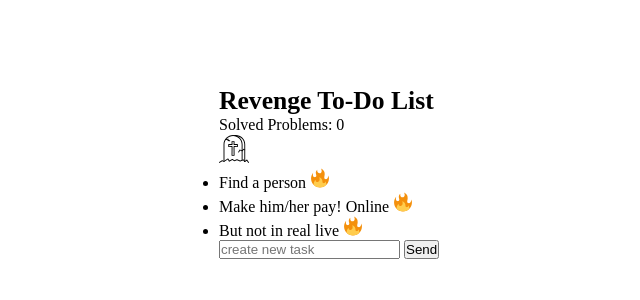
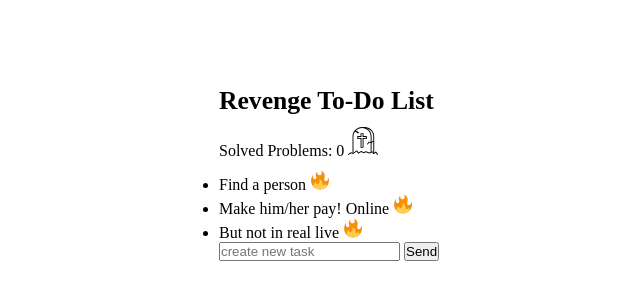
Before and after one commit to yegormalakhov/revenge_list, a plain HTML site: page index.html in a window 1280 px wide. Shown: the part 74-374 px from the top of the page, without its empty margins (296-936 px from the left). Drawn offline with Linux system fonts and the light colour scheme.

Commit message:
<p> margin bottom and display edit

```diff
--- a/script.js
+++ b/script.js
@@ -8,6 +8,7 @@ count.textContent = revengesCount;
 function addTask(task) {
     const template = `<li class="task">
         <span>${task}</span>
+
         <img src="assets/icons/fire.svg" id="fire">
       </li>`;
 
--- a/styles.css
+++ b/styles.css
@@ -13,6 +13,7 @@ body {
 
 h1 {
     font-size: 1.6rem;
+    margin-bottom: 10px;
 }
 
 header img {
@@ -31,3 +32,8 @@ header img {
     width: 30px;
     height: 30px;
 }
+
+p {
+    display: inline-block;
+    margin-bottom: 10px;
+}
```
